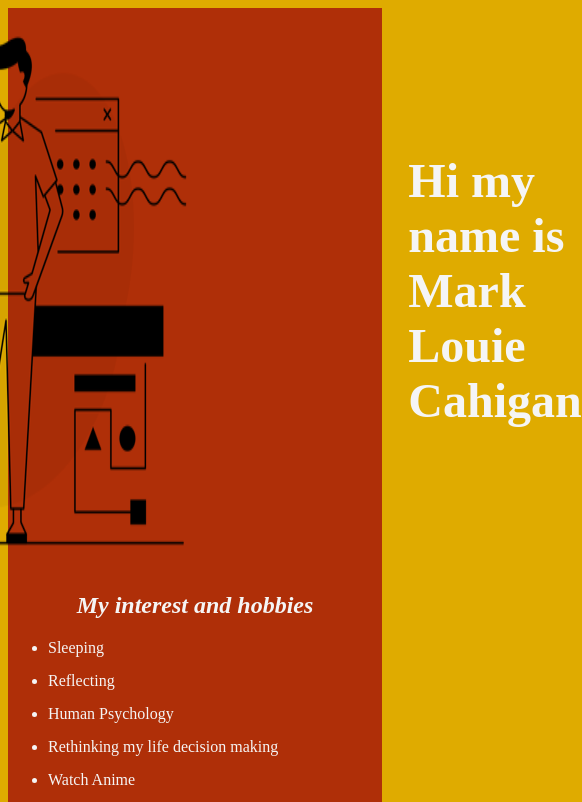
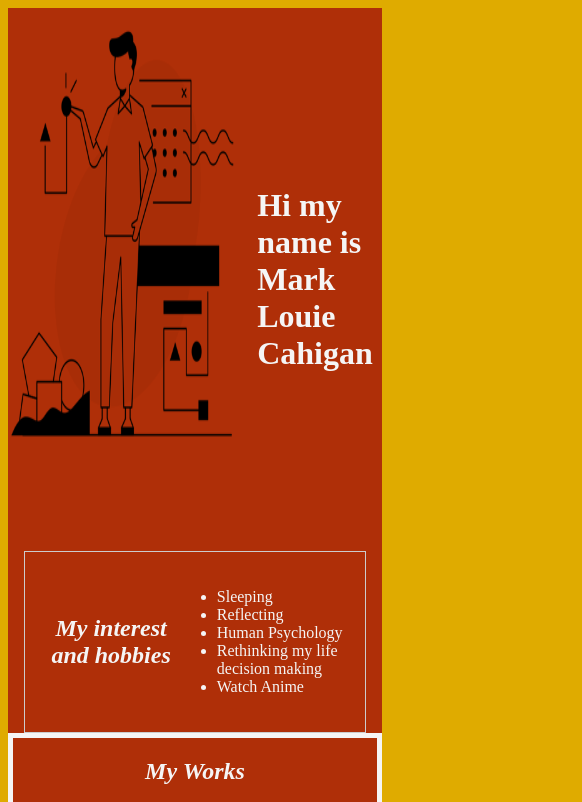
Before and after one commit to PUP-BSIT/final-Cahigan-MarkLouie, a plain HTML site: page cahigan_marklouie/index.html in a window 390 px wide. Shown: the top 802 px of the page, 582 px wide, since content can reach past the window. Drawn offline with Linux system fonts and the light colour scheme; a script that the page names is missing.

Commit message:
update css for title-container in index.html

```diff
--- a/cahigan_marklouie/styles/mark_louie.css
+++ b/cahigan_marklouie/styles/mark_louie.css
@@ -25,11 +25,20 @@
 	border-style: solid;
 }
 
-.works-container > ol,
-.interest-hobbies > ul {
+.works-container > ol {
 	display: flex;
 	flex-direction: column;
 	gap: 15px;
+}
+
+.interest-hobbies {
+	display: flex;
+    justify-content: space-between;
+    align-items: center;
+    width: 80%;
+    margin: auto;
+    padding: 20px;
+    border: 1px solid #ccc;
 }
 
 .testimonial-container {
@@ -185,3 +194,29 @@ h2 {
 .my-thoughts > p {
 	padding-bottom: 10px;
 }
+
+@media (max-width: 1355px) {
+	.title-container > h1 {
+		padding-left: 30px;
+	}
+}
+
+@media (max-width: 625px) {
+	.title-container > h1 {
+		font-size: 2rem;
+		padding-left: 20px;
+	}
+
+	.title-container > img {
+		width: 250px;
+		height: 450px;
+	}
+}
+
+@media (max-width: 460px) {
+	.title-container > h1 {
+		padding-left: 10px;
+		padding-right: 10px;
+		margin-right: 10px;
+	}
+}
```
